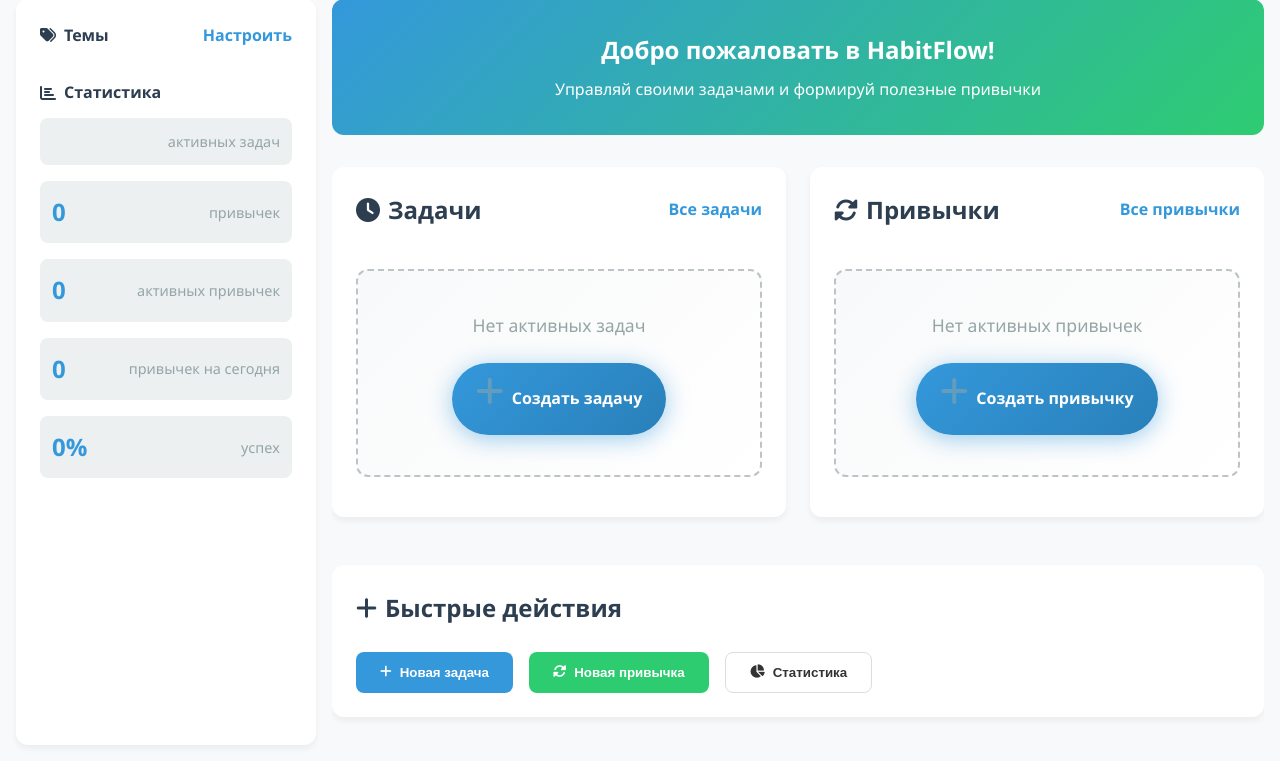
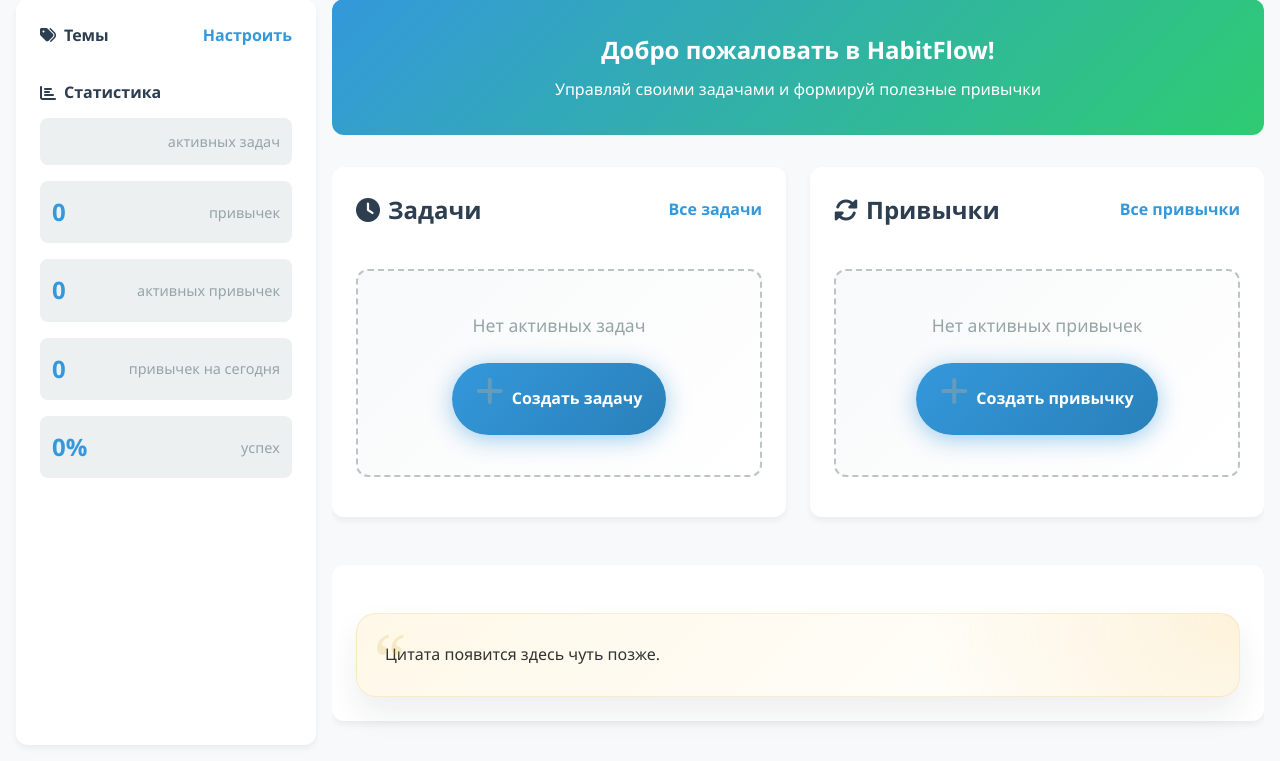
Before and after one commit to badinoko/Habbit, a FastAPI app: template src/templates/index.html in a window 1280 px wide. Shown: the part 91-852 px from the top of the page. Run offline with FastAPI, Linux system fonts and the light colour scheme; the template is opened without the code that fills it, so the values that code supplies are empty; parts of the project's set-up code (start-up, migrations or seed data) failed here and were passed over.

Commit message:
finished quotes implementation

```diff
--- a/src/main.py
+++ b/src/main.py
@@ -26,6 +26,12 @@ from src.services.zen_quote import ZenQuotesService
 from src.utils import templates
 
 logger = logging.getLogger(__name__)
+
+
+logging.basicConfig(
+    level=logging.INFO,
+    format="%(asctime)s | %(levelname)s | %(name)s | %(message)s",
+)
 
 
 async def refresh_quotes_job(app: FastAPI) -> None:
@@ -70,6 +76,9 @@ async def lifespan(app: FastAPI):
         )
 
         scheduler.start()
+
+        # первый запуск сразу
+        await refresh_quotes_job(app)
 
         try:
             yield
--- a/src/repositories/quotes.py
+++ b/src/repositories/quotes.py
@@ -30,6 +30,7 @@ class QuoteRepository(
                 batch_id=batch_id,
                 text=quote.text,
                 author=quote.author,
+                lang="en",
             )
             for quote in quotes
         ]
--- a/src/static/css/style.css
+++ b/src/static/css/style.css
@@ -392,10 +392,56 @@ body {
     opacity: 0.8;
 }
 
-.quick-actions {
-    display: flex;
-    gap: 1rem;
-    flex-wrap: wrap;
+.quote-card {
+    position: relative;
+    padding: 1.75rem;
+    border-radius: 20px;
+    background:
+        radial-gradient(circle at top right, rgba(246, 196, 83, 0.2), transparent 35%),
+        linear-gradient(135deg, #fff8e8 0%, #ffffff 100%);
+    border: 1px solid rgba(212, 175, 55, 0.18);
+    box-shadow: 0 16px 32px rgba(31, 41, 55, 0.08);
+    overflow: hidden;
+}
+
+.quote-card::before {
+    content: "\201C";
+    position: absolute;
+    top: 0.5rem;
+    left: 1rem;
+    font-size: 4.5rem;
+    line-height: 1;
+    color: rgba(212, 175, 55, 0.2);
+    font-family: Georgia, serif;
+}
+
+.quote-card-text {
+    position: relative;
+    margin: 0;
+    padding-left: 1.25rem;
+    color: #2f3640;
+    font-size: 1.1rem;
+    line-height: 1.7;
+    font-style: italic;
+}
+
+.quote-card-author {
+    margin: 1rem 0 0;
+    color: #8c6a1a;
+    font-size: 0.95rem;
+    font-weight: 700;
+    letter-spacing: 0.04em;
+    text-transform: uppercase;
+}
+
+.quote-card-author::before {
+    content: "\2014  ";
+}
+
+.quote-card-empty {
+    margin: 0;
+    color: var(--text-secondary);
+    font-size: 1rem;
 }
 
 /* Адаптивность */
@@ -2132,13 +2178,13 @@ body {
         margin-top: 0.75rem;
     }
 
-    .quick-actions {
-        flex-direction: column;
-    }
-
-    .quick-actions .btn {
-        width: 100%;
-        justify-content: center;
+    .quote-card {
+        padding: 1.5rem 1.25rem;
+    }
+
+    .quote-card-text {
+        padding-left: 0.75rem;
+        font-size: 1rem;
     }
 }
 
--- a/src/templates/index.html
+++ b/src/templates/index.html
@@ -125,21 +125,19 @@
             </div>
         </div>
 
-        <!-- Быстрые действия -->
+        <!-- Цитата дня -->
         <div class="card">
             <div class="card-header">
-                <h2><i class="fas fa-plus"></i> Быстрые действия</h2>
             </div>
-            <div class="quick-actions">
-                <button class="btn-primary" onclick="window.location.href='/tasks/new'">
-                    <i class="fas fa-plus"></i> Новая задача
-                </button>
-                <button class="btn-secondary" onclick="window.location.href='/habits/new'">
-                    <i class="fas fa-sync-alt"></i> Новая привычка
-                </button>
-                <button class="btn-outline" onclick="window.location.href='/stats'">
-                    <i class="fas fa-chart-pie"></i> Статистика
-                </button>
+            <div class="quote-card">
+                {% if quote %}
+                <blockquote class="quote-card-text">
+                    {{ quote.text }}
+                </blockquote>
+                <p class="quote-card-author">{{ quote.author }}</p>
+                {% else %}
+                <p class="quote-card-empty">Цитата появится здесь чуть позже.</p>
+                {% endif %}
             </div>
         </div>
     </div>
```
Also changed, not shown: src/services/zen_quote.py (+16 -6 lines), 1 other file.
